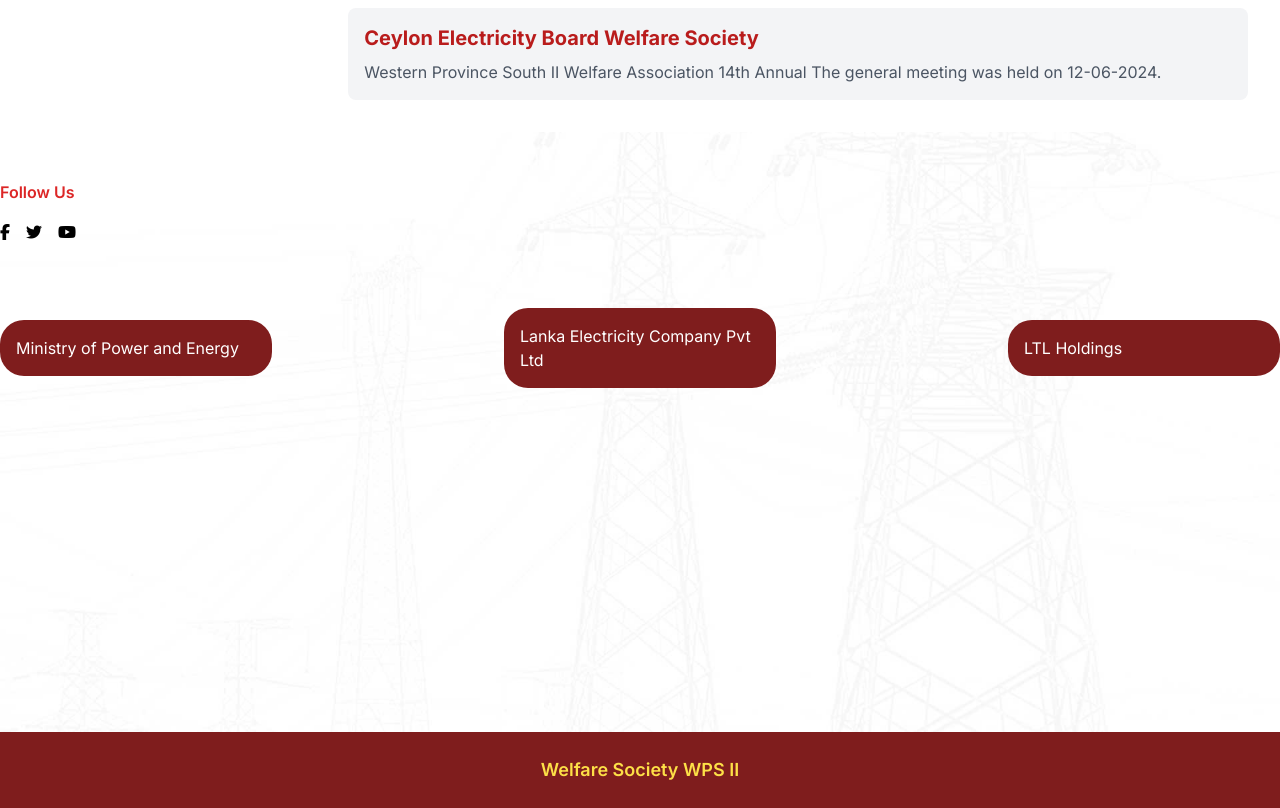
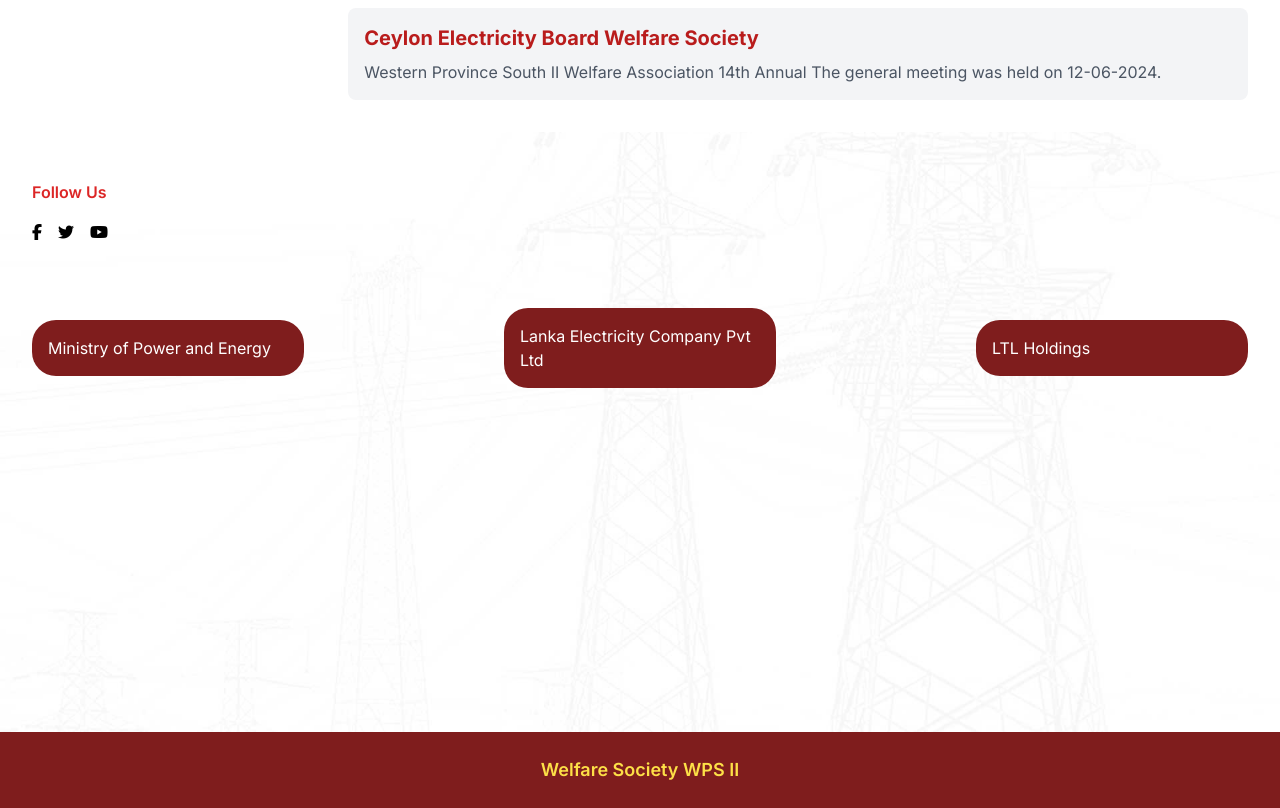
Before and after one commit to ITCEBWPS2/cebWelfareFrontend, a React (Vite) app: page / in a window 1280 px wide. Shown: the part 1120-1928 px from the top of the page. Built offline with nearby package versions, Linux system fonts and the light colour scheme.

Commit message:
fix: fix footer wrapper

```diff
--- a/src/components/Footer.jsx
+++ b/src/components/Footer.jsx
@@ -5,14 +5,14 @@
   return (
     <div>
       <div
-        className="relative bg-cover bg-center w-full min-h-[600px]" // Adjust min-h to increase height
+        className="wrapper-nav relative bg-cover bg-center w-full min-h-[600px]" // Adjust min-h to increase height
         style={{
           backgroundImage: 'url("/footer.jpg")',
           backgroundRepeat: "no-repeat",
         }}
       >
         {/* Text content overlay */}
-        <div className="container mx-auto py-12 text-black">
+        <div className="py-12 text-black">
           <div className="flex flex-cols-1 sm:flex-cols-2 md:flex-cols-3 lg:flex-cols-4 gap-6">
             {/* Corporate Profile */}
             {/* <div>
```
